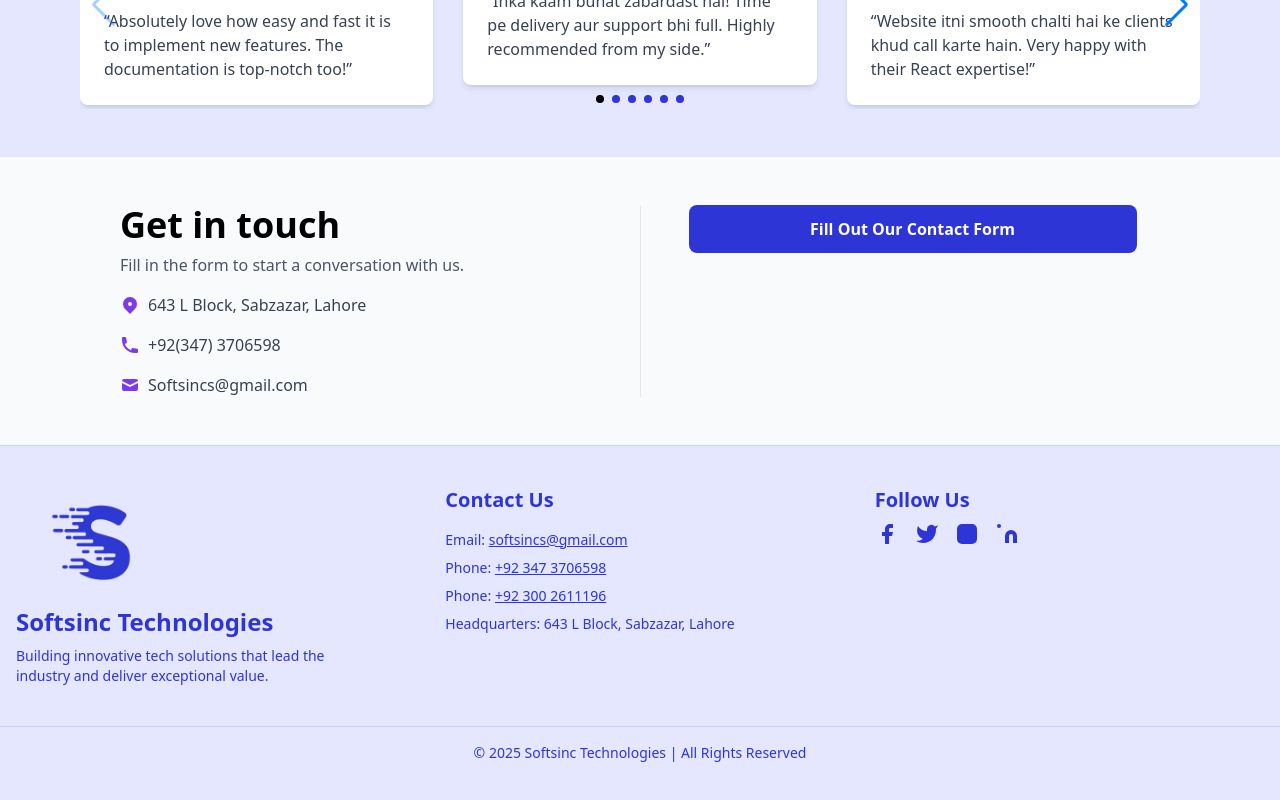
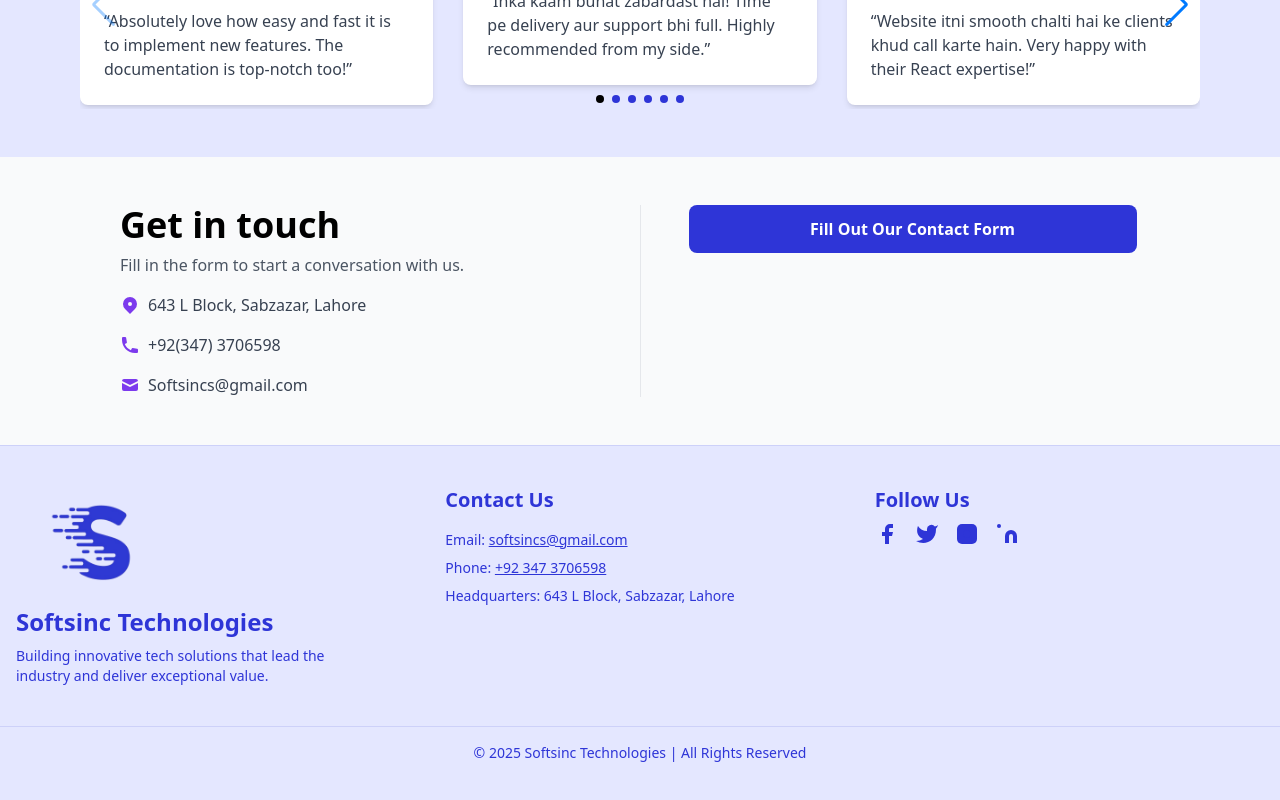
Before and after one commit to awaisamjad-SE/Main-Softsinc, a React (Vite) app in the folder Softsincs/: page /home in a window 1280 px wide. Shown: the part 5001-5801 px from the top of the page. Built offline with nearby package versions, Linux system fonts and the light colour scheme.

Commit message:
Update Footer.jsx

```diff
--- a/Softsincs/src/Components/layout/Footer/Footer.jsx
+++ b/Softsincs/src/Components/layout/Footer/Footer.jsx
@@ -20,7 +20,6 @@ const Footer = () => {
           <h3 className="text-xl font-semibold mb-2">Contact Us</h3>
           <p>Email: <a href="mailto:softsincs@gmail.com" className="underline">softsincs@gmail.com</a></p>
           <p>Phone: <a href="tel:+923473706598" className="underline">+92 347 3706598</a></p>
-          <p>Phone: <a href="tel:+923002611196" className="underline">+92 300 2611196</a></p>
           <p>Headquarters: 643 L Block, Sabzazar, Lahore</p>
         </div>
 
```
